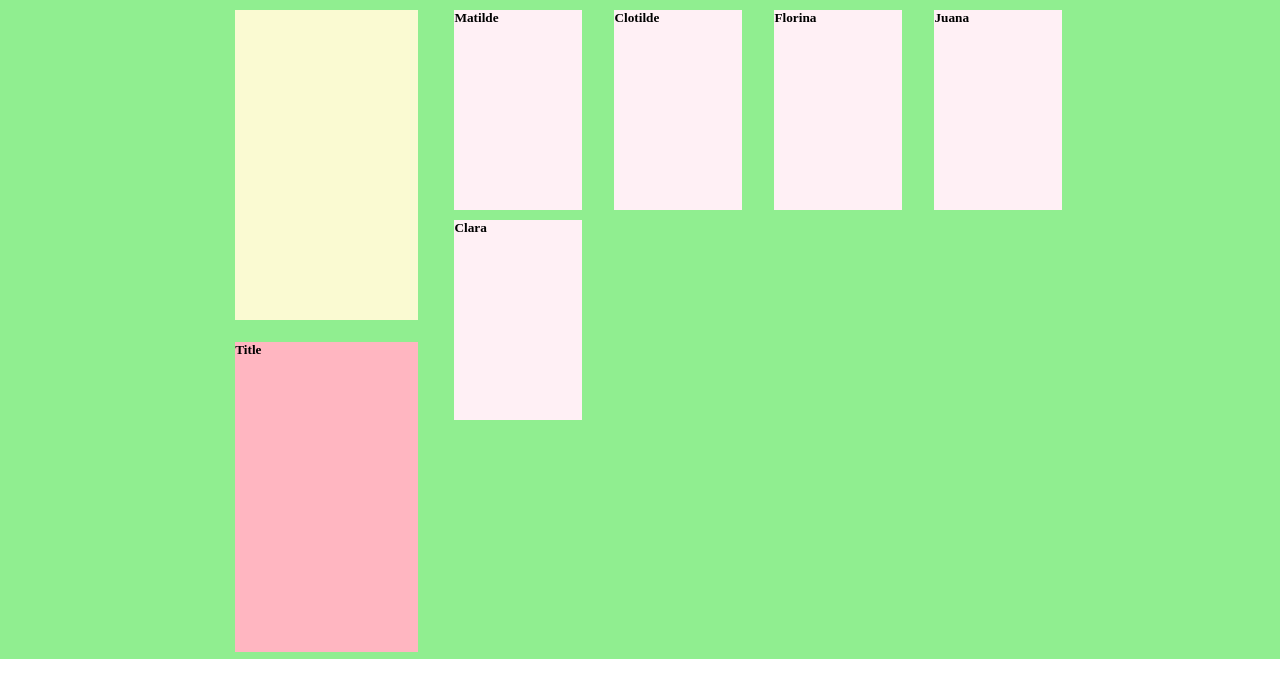
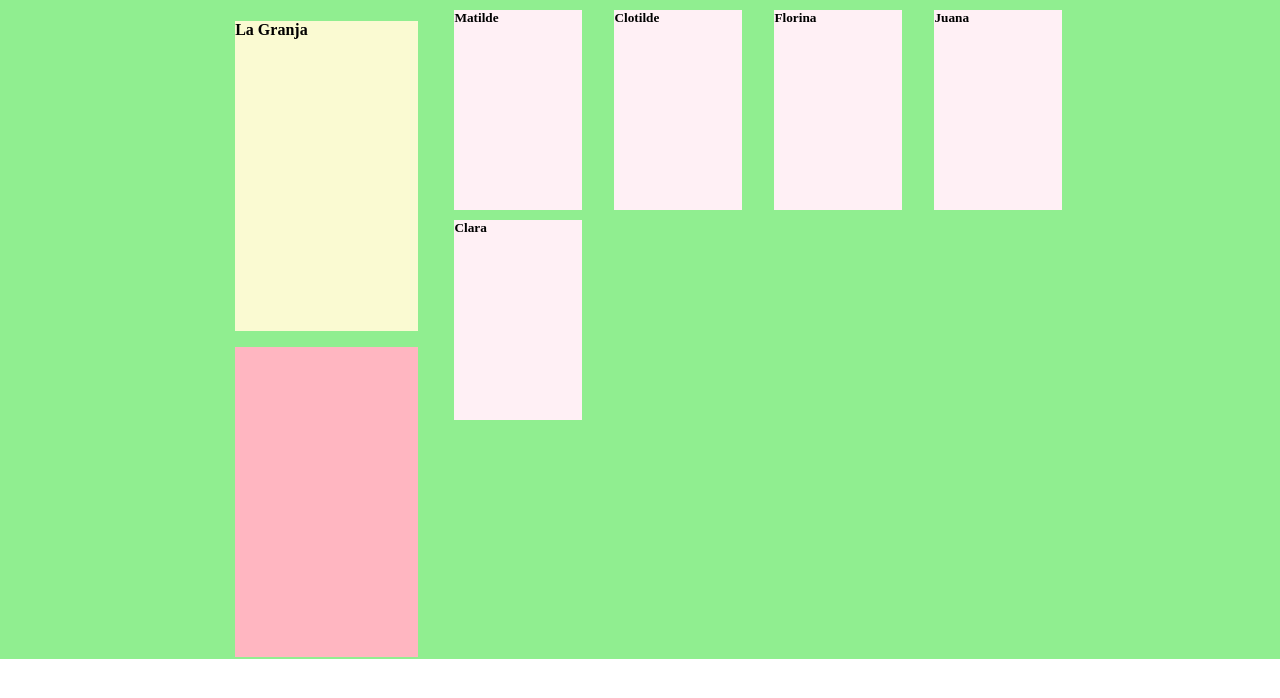
Before and after one commit to PUNZ4LYFE/kporrasLaGranja, a website: page index.html in a window 1280 px wide. Drawn offline with Linux system fonts and the light colour scheme.

Commit message:
Update index.html

```diff
--- a/index.html
+++ b/index.html
@@ -2,7 +2,7 @@
 <html lang="en">
 
 <head>
-    <title>App</title>
+    <title>La Granja</title>
     <meta charset="UTF-8">
     <meta name="viewport" content="width=device-width, initial-scale=1">
     <link href="css/style.css" rel="stylesheet">
@@ -37,16 +37,18 @@
     <div class="mainContainer">
         <div class="popupContainer"></div>
         <div class="controlsContainer">
-            <div class="farmContainer">
+            <div class="farmContainer" id="farmContainer">
+                <h4 class="nombreAnimal">La Granja</h4>
 
             </div>
 
-            <div class="animalContainer">
-                <h5 id='animalContainer_title'>Title</h5>
+            <div class="animalContainer" id="animalContainer">
+                <p id="datosAnimal"></p>
             </div>
         </div>
 
         <div id="animalsContainer" class="animalsContainer">
+           <!-- <div class="animalCardContainer"></div>-->
         </div>
 
     </div>
```
